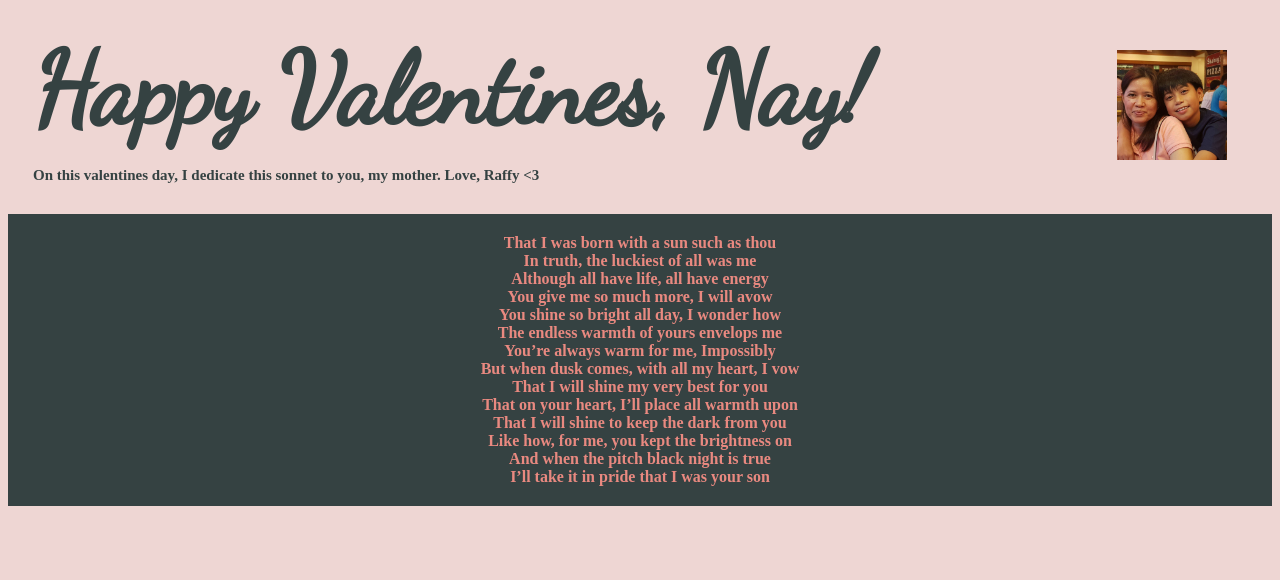
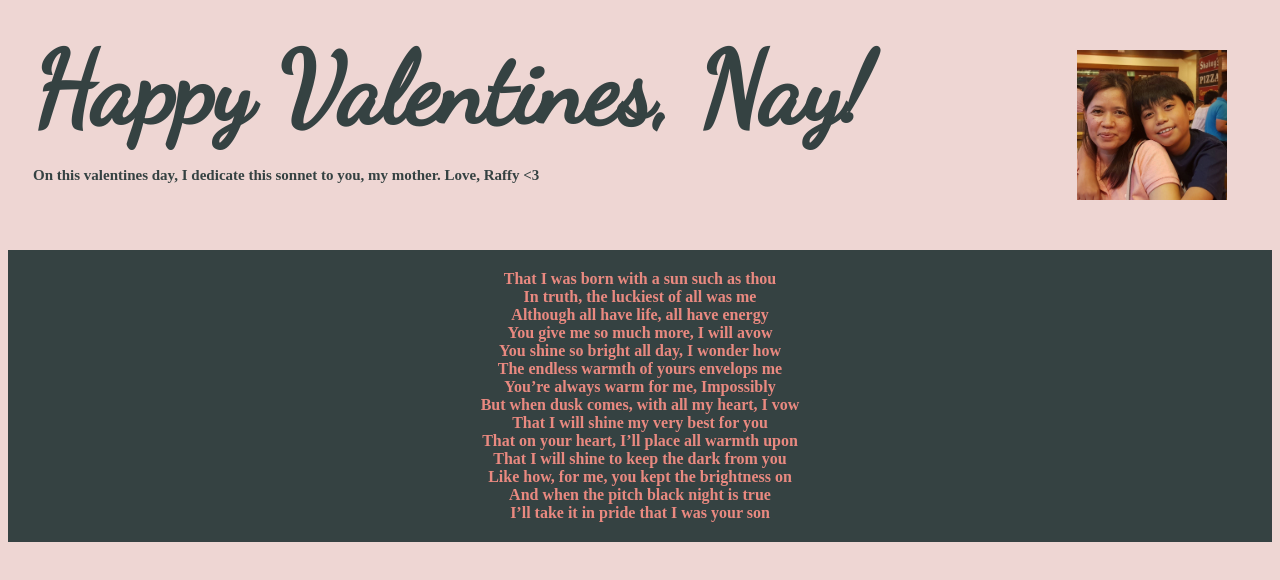
Before and after one commit to RJKAJoaquin/ValentinesLetter, a plain HTML site: page htdocs/index.html in a window 1280 px wide. Drawn offline with Linux system fonts and the light colour scheme.

Commit message:
Update index.html

```diff
--- a/htdocs/index.html
+++ b/htdocs/index.html
@@ -27,7 +27,7 @@
         <header>
         <div>
             <!-- <img src="../images/love.png" alt="Earth" width="33px" height="33px"> -->
-            <img id="sidemedia" src="../images/Love.jpg" alt="Earth" width ="110px">
+            <img id="sidemedia" src="../images/Love.jpg" alt="Earth" width ="150px">
             <span id="cursive">Happy Valentines, Nay!<br></span>
             <span><br>On this valentines day, I dedicate this sonnet to you, my mother. Love, Raffy <3</span>
 
```
